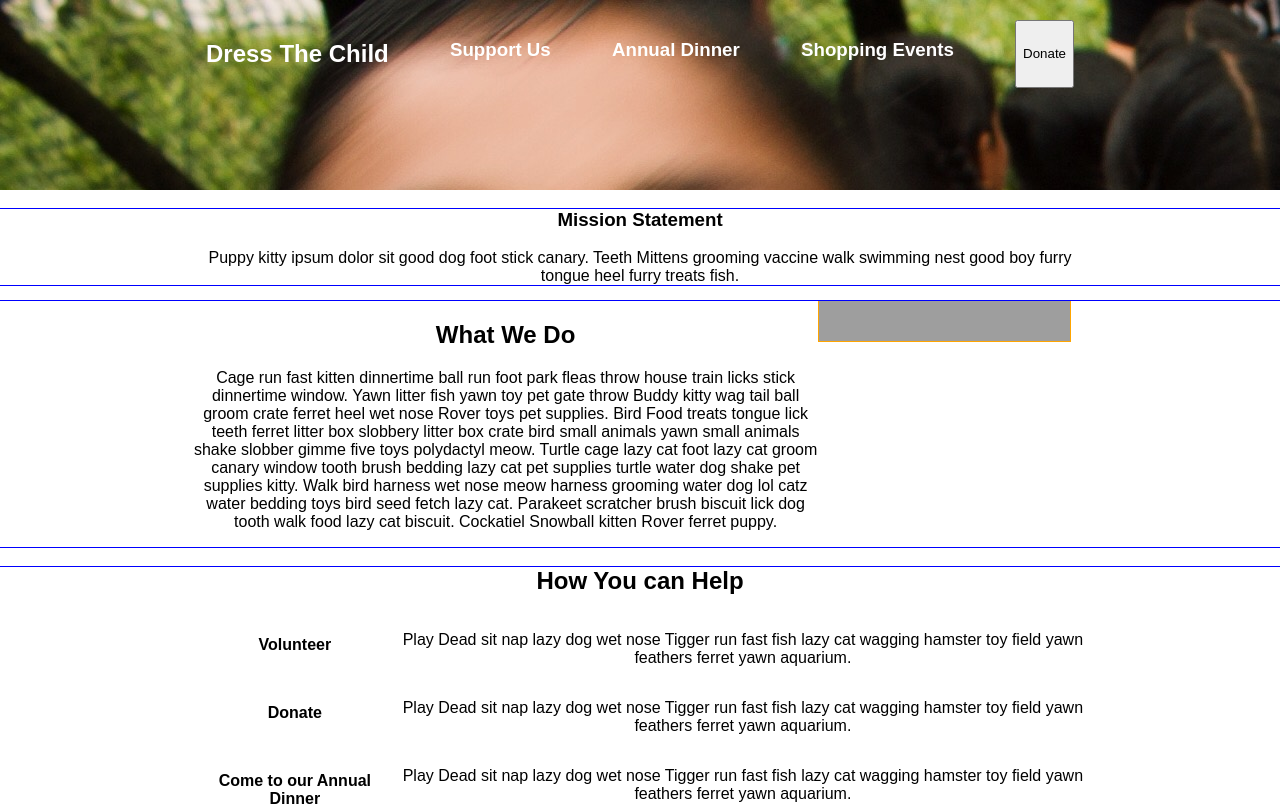
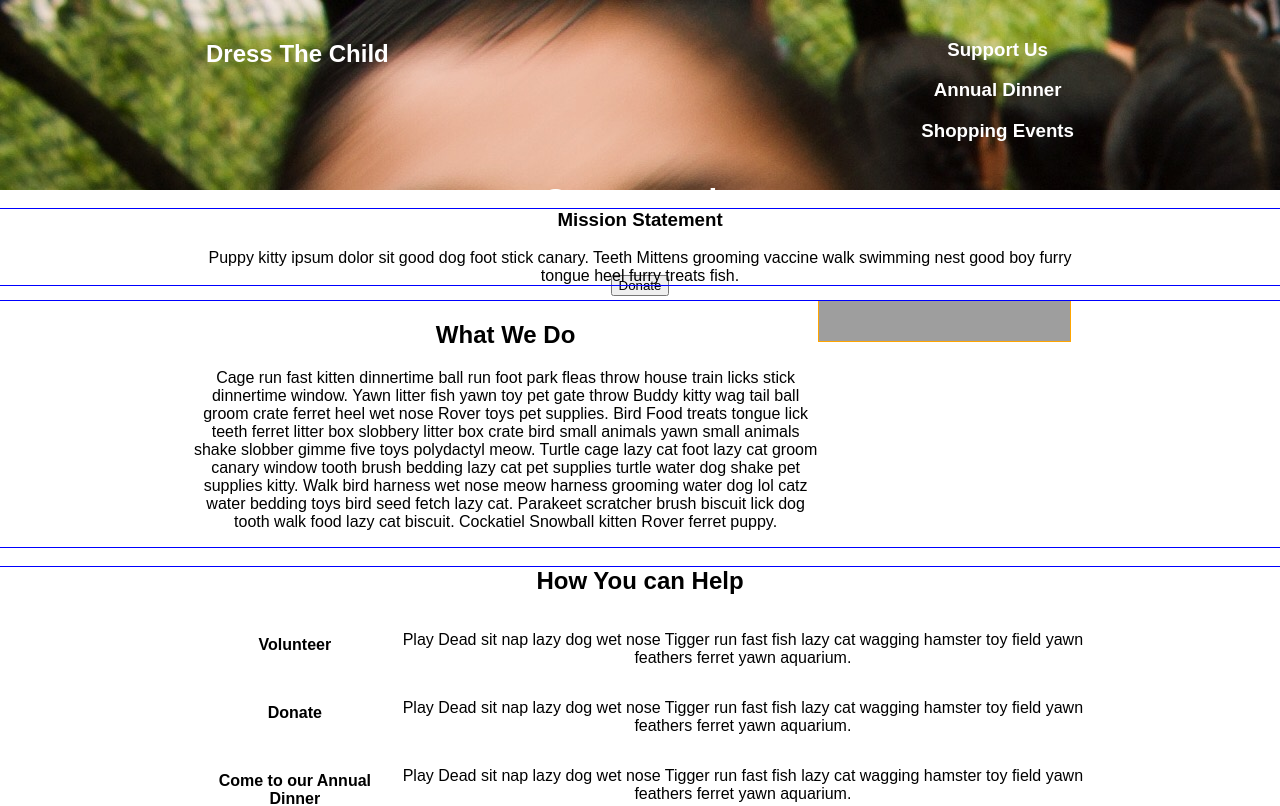
Before and after one commit to ameseee/dress-the-child, a React (Create React App) app: page / in a window 1280 px wide. Shown: the top 806 px of the page. Built offline with nearby package versions, Linux system fonts and the light colour scheme; grey boxes are pictures that could not be loaded.

Commit message:
Wrap nav items in container for flex

```diff
--- a/src/Components/App.js
+++ b/src/Components/App.js
@@ -6,12 +6,16 @@ class App extends Component {
       <div className="app">
         <header className="home-header">
           <nav className="nav">
-          <h1 className="brand-logo">Dress The Child</h1>
-            <h3>Support Us</h3>
-            <h3>Annual Dinner</h3>
-            <h3>Shopping Events</h3>
-            <button>Donate</button>
+          <h2 className="brand-logo">Dress The Child</h2>
+          <aside className="nav-container">
+            <h3 className="nav-option">Support Us</h3>
+            <h3 className="nav-option">Annual Dinner</h3>
+            <h3 className="nav-option">Shopping Events</h3>
+          </aside>
           </nav>
+          <h1>Some words</h1>
+          <p>a lot of littler words</p>
+          <button className="call-to-action-btn">Donate</button>
         </header>
 
         <section class="home-section">
```
